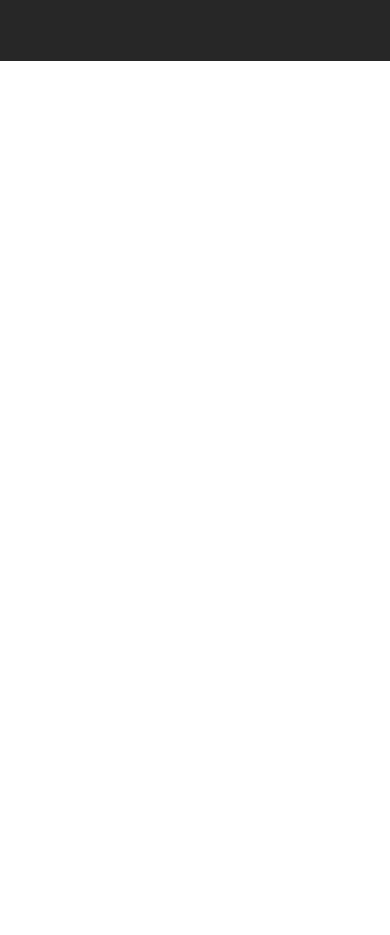
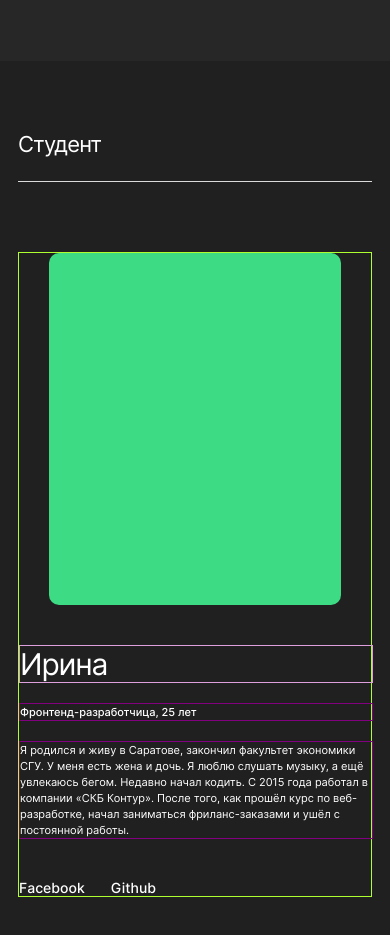
Before and after one commit to wunder-frau/movies-explorer-frontend, a React (Create React App) app: page / in a window 390 px wide. Shown: the part 2020-2955 px from the top of the page. Before the commit the page ends 2081 px from the top, so only its background shows below. Built offline with nearby package versions, Linux system fonts and the light colour scheme.

Commit message:
develop: create component AboutMe

```diff
--- /dev/null
+++ b/src/components/AboutMe/AboutMe.css
@@ -0,0 +1,207 @@
+.aboutme {
+  display: flex;
+  justify-content: flex-start;
+  align-items: flex-start;
+  background-color:#202020;
+  width: 100%;
+}
+
+.aboutme__wraper {
+  display: flex;
+  flex-direction: column;
+  justify-content: flex-start;
+  align-items: flex-start;
+  width: 100%;
+  margin: 110px 70px;
+}
+
+@media screen and (max-width: 1279px) {
+  .aboutme__wraper {
+    margin: 90px 50px;
+  }
+}
+
+@media screen and (max-width: 767px) {
+  .aboutme__wraper {
+    margin: 70px 18px;
+  }
+}
+
+.aboutme__title {
+  font-family: Inter;
+  font-style: normal;
+  font-weight: 400;
+  font-size: 22px;
+  line-height: 27px;
+  letter-spacing: -0.04em;
+  color: #fff;
+  margin: 0 0 23px 0;
+}
+
+.aboutme__title-wraper {
+  width: 100%;
+  border-bottom: 1px solid #DADADA;
+}
+
+.aboutme__text-container {
+  display: grid;
+  grid-template-columns: repeat(auto-fit, 550px);
+  grid-column-gap: 40px;
+  max-width: 100%;
+  margin-top: 70px;
+  border: 1px solid greenyellow;
+}
+
+@media screen and (max-width: 1279px) {
+  .aboutme__text-container {
+    grid-template-columns: repeat(auto-fit, 319px);
+    grid-column-gap: 30px;
+  }
+}
+
+@media screen and (max-width: 767px) {
+  .aboutme__text-container {
+    display: flex;
+    flex-direction: column-reverse;
+  }
+}
+
+.aboutme__text {
+  width: 100%;
+  font-family: Inter;
+  font-style: normal;
+  font-weight: normal;
+  font-size: 14px;
+  line-height: 22px;
+  margin-bottom: 99px;
+  border: 1px solid purple;
+}
+
+@media screen and (max-width: 1024px) {
+  .aboutme__text {
+    font-size: 12px;
+    line-height: 18px;
+    margin-bottom: 87px;
+  }
+}
+
+@media screen and (max-width: 767px) {
+  .aboutme__text {
+    font-size: 11px;
+    line-height: 16px;
+    margin-bottom: 40px;
+  }
+}
+
+.aboutme__subtitle {
+  width: 100%;
+  font-family: Inter;
+  font-weight: 500;
+  font-size: 18px;
+  line-height: 20px;
+  margin: 18px 0 26px;
+  mix-blend-mode: normal;
+  border: 1px solid purple;
+}
+
+@media screen and (max-width: 1024px) {
+  .aboutme__subtitle{
+    font-size: 12px;
+    line-height: 18px;
+    margin: 16px 0 20px;
+  }
+}
+
+@media screen and (max-width: 767px) {
+  .aboutme__subtitle {
+    font-size: 11px;
+    line-height: 16px;
+    margin: 20px 0;
+  }
+}
+.aboutme__text-title {
+  width: 100%;
+  font-family: Inter;
+  font-style: normal;
+  font-weight: 400;
+  font-size: 50px;
+  line-height: 58px;
+  letter-spacing: -0.04em;
+  margin: 0;
+  border: 1px solid plum;
+}
+
+@media screen and (max-width: 1279px) {
+  .aboutme__text-title {
+    font-size: 40px;
+    line-height: 40px;
+  }
+}
+
+@media screen and (max-width: 767px) {
+  .aboutme__text-title {
+    font-size: 30px;
+    line-height: 36px;
+  }
+}
+
+.aboutme__image-container {
+  display: flex;
+  flex-direction: column;
+  justify-content: flex-start;
+  align-items: flex-end;
+
+}
+
+@media screen and (max-width: 767px) {
+  .aboutme__image-container {
+    justify-content: center;
+    align-items: center;
+  }
+}
+
+.aboutme__image {
+  width: 270px;
+  height: 327px;
+  float: right;
+  background-color:#3DDC84;
+  border-radius: 10px;
+}
+
+@media screen and (max-width: 767px) {
+  .aboutme__image {
+    width: 292px;
+    height: 352px;
+    max-width: 100%;
+    margin-bottom: 40px;
+  }
+}
+
+.aboutme__profiles-list {
+  display: flex;
+  flex-direction: row;
+  list-style: none;
+  padding: 0;
+  margin: 0;
+}
+
+.aboutme__profiles-item {
+  font-family: Inter;
+  font-style: normal;
+  font-weight: 500;
+  font-size: 14px;
+  line-height: 17px;
+  margin-right: 20px;
+  text-decoration: none;
+  color: #fff;
+}
+
+@media screen and (max-width: 767px) {
+  .aboutme__profiles-item {
+    margin-right: 26px;
+  }
+}
+
+.aboutme__profiles-item:last-child {
+  margin-right: 0;
+}
--- /dev/null
+++ b/src/components/AboutMe/AboutMe.js
@@ -0,0 +1,42 @@
+import './AboutMe.css'
+
+function AboutMe() {
+  return (
+        <div className='aboutme'>
+          <div className='aboutme__wraper'>
+            <div className='aboutme__title-wraper'>
+              <h2 className='aboutme__title'>Студент</h2>
+            </div>
+            <div className='aboutme__text-container'>
+              <div>
+                <h3 className='aboutme__text-title'>
+                  Ирина
+                </h3>
+                <div className='aboutme__subtitle'>
+                  Фронтенд-разработчица, 25 лет
+                </div>
+                <div className='aboutme__text'>
+                  Я родился и живу в Саратове, закончил факультет экономики СГУ. У меня есть жена
+                  и дочь. Я люблю слушать музыку, а ещё увлекаюсь бегом. Недавно начал кодить.
+                  С 2015 года работал в компании «СКБ Контур».
+                  После того, как прошёл курс по веб-разработке, начал заниматься фриланс-заказами и ушёл с постоянной работы.
+                </div>
+                <ul className='aboutme__profiles-list'>
+                <a href='/' className='aboutme__profiles-item'>
+                  <li>Facebook</li>
+                </a>
+                <a href='/' className='aboutme__profiles-item'>
+                  <li className='aboutme__profiles-item'>Github</li>
+                </a>
+              </ul>
+              </div>
+              <div className='aboutme__image-container'>
+                <div className='aboutme__image'></div>
+              </div>
+            </div>
+          </div>
+        </div>
+  );
+}
+
+export default AboutMe;
--- a/src/components/Main/Main.js
+++ b/src/components/Main/Main.js
@@ -3,6 +3,7 @@ import Promo from '../Promo/Promo';
 import NavTab from '../NavTab/NavTab';
 import AboutProject from '../AboutProject/AboutProject';
 import Techs from '../Techs/Techs';
+import AboutMe from '../AboutMe/AboutMe';
 
 function Main( ) {
   return (
@@ -12,6 +13,7 @@ function Main( ) {
       <NavTab/>
       <AboutProject/>
       <Techs/>
+      <AboutMe/>
     </>
   );
 }
```
Also changed, not shown: src/components/AboutProject/AboutProject.js (indentation only), src/components/Portfolio/Portfolio.css (added), src/components/Portfolio/Portfolio.js (added).
